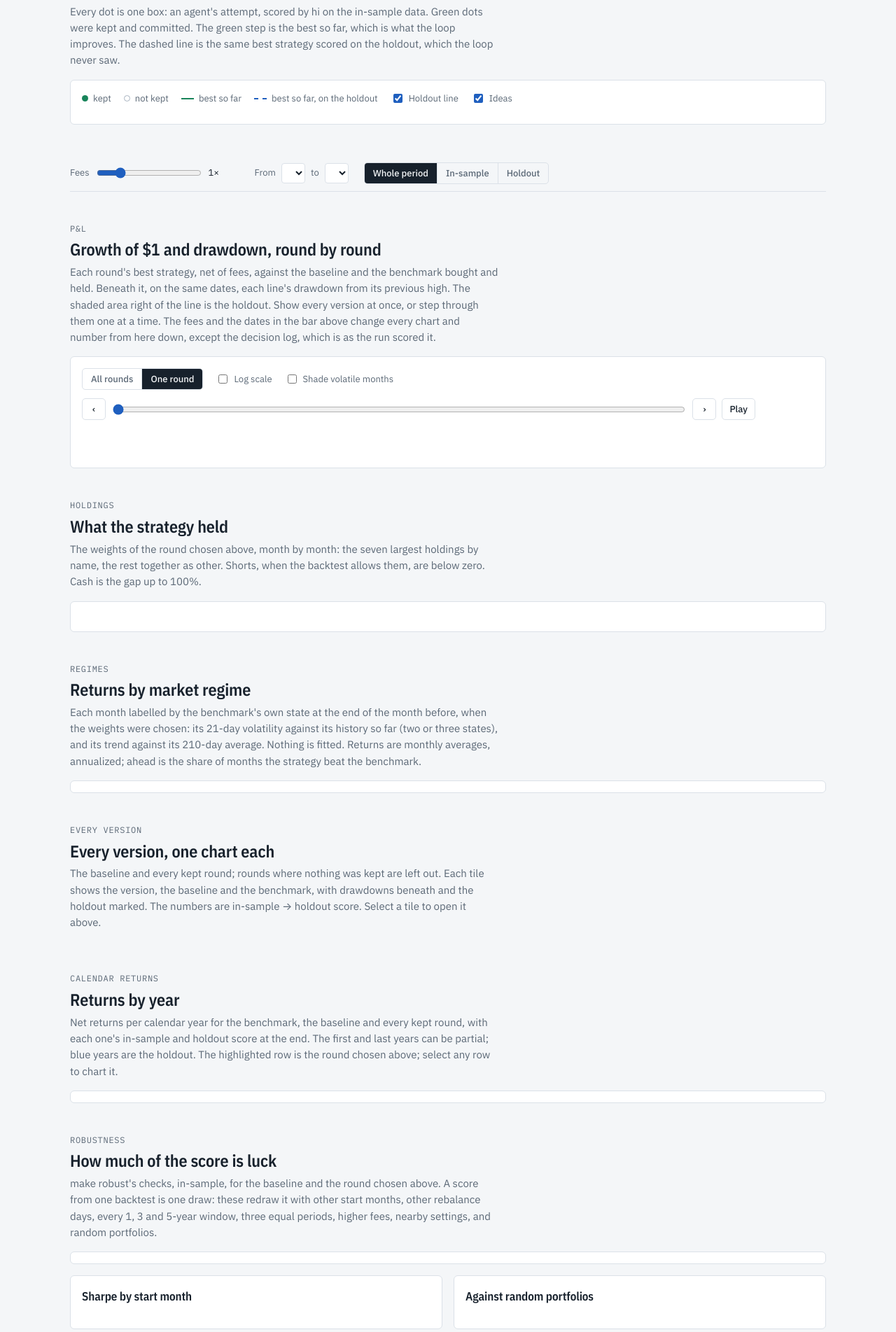
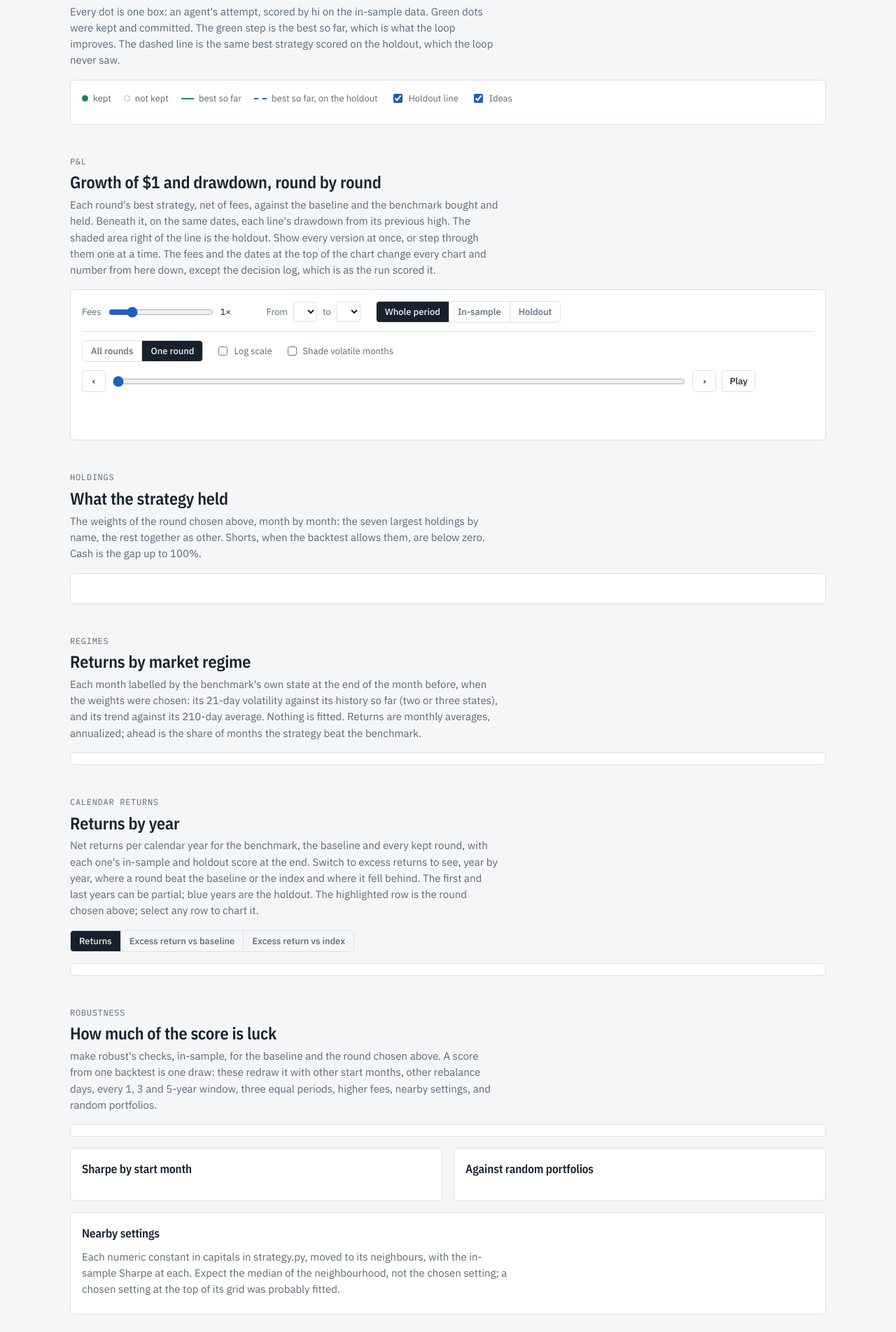
Before and after one commit to hifinab/cli, a Python web app: template templates/autoresearch-quant/report/report.html in a window 1280 px wide. Shown: the part 338-2241 px from the top of the page at 70% size. Run offline with Jinja, Linux system fonts and the light colour scheme; the template is opened without the code that fills it, so the values that code supplies are empty.

Commit message:
autoresearch-quant report: controls in the chart, excess returns by year
The fees, the dates and the period buttons sit at the top of the P&L
panel instead of a bar of their own. The per-version small multiples are
gone: a run of a hundred rounds would make the page very long. Returns by
year gets tabs for the excess return over the baseline and over the index.

Co-Authored-By: Claude Opus 5.5 <noreply@anthropic.com>

```diff
--- a/templates/autoresearch-quant/report/report.html
+++ b/templates/autoresearch-quant/report/report.html
@@ -10,7 +10,7 @@
 <link rel="preconnect" href="https://fonts.gstatic.com" crossorigin>
 <link rel="stylesheet" href="https://fonts.googleapis.com/css2?family=IBM+Plex+Mono:wght@400;500&family=IBM+Plex+Sans+Condensed:wght@500;600&family=IBM+Plex+Sans:ital,wght@0,400;0,500;0,600;1,400&display=swap">
 <style>
-/* Layout: one research-note column; charts span the column, a stats table sits under the main chart, small multiples in a wrapping grid. */
+/* Layout: one research-note column; charts span the column, a stats table sits under the main chart. */
 :root {
   --bg: #f4f6f8; --panel: #ffffff; --ink: #17212c; --muted: #5b6876; --rule: #dbe1e8;
   --accent: #1f5fbf; --kept: #18845a; --base: #b2741a; --spy: #69737f; --attempt: #a7b2bf;
@@ -119,13 +119,6 @@ tr.grp th { text-align: center; border-bottom: 0; color: var(--ink); }
 #yearTable tr:focus-visible { outline: 2px solid var(--accent); outline-offset: -2px; }
 td.p { background: var(--posbg); color: var(--pos); } td.n { background: var(--negbg); color: var(--neg); }
 
-.multiples { display: grid; grid-template-columns: repeat(auto-fill, minmax(230px, 1fr)); gap: 12px; }
-.tile { background: var(--panel); border: 1px solid var(--rule); border-radius: 6px; padding: 10px 10px 6px; cursor: pointer; display: grid; gap: 2px; text-align: left; font: inherit; color: inherit; min-width: 0; }
-.tile:hover { border-color: var(--accent); }
-.tile.sel { border-color: var(--accent); box-shadow: inset 0 0 0 1px var(--accent); }
-.tile .h { display: flex; justify-content: space-between; gap: 8px; font-family: var(--f-mono); font-size: 11.5px; color: var(--muted); }
-.tile .l { font-size: 12.5px; line-height: 1.3; min-height: 2.6em; }
-.tile svg { width: 100%; height: auto; display: block; }
 
 .findings { display: grid; gap: 18px; counter-reset: f; }
 .finding { display: grid; grid-template-columns: 34px 1fr; gap: 4px 12px; }
@@ -134,7 +127,7 @@ td.p { background: var(--posbg); color: var(--pos); } td.n { background: var(--n
 .finding p { grid-column: 2; }
 .note { border-left: 3px solid var(--base); padding: 4px 0 4px 14px; color: var(--ink); max-width: 80ch; }
 ul.recs { margin: 0; padding-left: 20px; display: grid; gap: 8px; max-width: 76ch; }
-.viewbar { position: sticky; top: env(safe-area-inset-top, 0px); z-index: 5; background: var(--bg); border-bottom: 1px solid var(--rule); padding-block: 10px; display: flex; flex-wrap: wrap; align-items: center; gap: 10px 22px; }
+.viewbar { border-bottom: 1px solid var(--rule); padding-bottom: 12px; gap: 10px 22px; }
 .viewbar .grp { display: inline-flex; align-items: center; gap: 8px; font-size: 13px; color: var(--muted); }
 .viewbar select { font: 13px var(--f-mono); color: var(--ink); background: var(--panel); border: 1px solid var(--rule); border-radius: 4px; padding: 4px 6px; }
 .viewbar input[type=range] { width: 150px; accent-color: var(--accent); }
@@ -184,7 +177,14 @@ footer { color: var(--muted); font-size: 13px; display: grid; gap: 6px; }
   </div>
 </section>
 
-<div class="viewbar" id="viewbar" aria-label="View">
+<section id="equity">
+  <div class="sec-head">
+    <div class="eyebrow">P&amp;L</div>
+    <h2>Growth of $1 and drawdown, round by round</h2>
+    <p id="equityText">Each round's best strategy, net of fees, against the baseline and the benchmark bought and held. Beneath it, on the same dates, each line's drawdown from its previous high. The shaded area right of the line is the holdout. Show every version at once, or step through them one at a time. The fees and the dates at the top of the chart change every chart and number from here down, except the decision log, which is as the run scored it.</p>
+  </div>
+  <div class="panel" style="display:grid;gap:12px">
+    <div class="controls viewbar" id="viewbar" aria-label="View">
   <span class="grp">Fees <input type="range" id="costs" min="0" max="5" step="0.25" value="1" aria-label="Fees, as a multiple of the backtest's"><span class="num mono" id="costsLbl">1×</span></span>
   <span class="grp">From <select id="from" aria-label="First month"></select> to <select id="to" aria-label="Last month"></select></span>
   <span class="seg" role="group" aria-label="Period">
@@ -194,14 +194,6 @@ footer { color: var(--muted); font-size: 13px; display: grid; gap: 6px; }
   </span>
   <span class="grp mono" id="viewNote"></span>
 </div>
-
-<section id="equity">
-  <div class="sec-head">
-    <div class="eyebrow">P&amp;L</div>
-    <h2>Growth of $1 and drawdown, round by round</h2>
-    <p id="equityText">Each round's best strategy, net of fees, against the baseline and the benchmark bought and held. Beneath it, on the same dates, each line's drawdown from its previous high. The shaded area right of the line is the holdout. Show every version at once, or step through them one at a time. The fees and the dates in the bar above change every chart and number from here down, except the decision log, which is as the run scored it.</p>
-  </div>
-  <div class="panel" style="display:grid;gap:12px">
     <div class="controls">
       <div class="seg" role="group" aria-label="Traces">
         <button id="modeAll" aria-pressed="false">All rounds</button>
@@ -247,20 +239,16 @@ footer { color: var(--muted); font-size: 13px; display: grid; gap: 6px; }
   <div class="tablewrap panel" style="padding:8px"><table id="regimeTable"></table></div>
 </section>
 
-<section id="each">
-  <div class="sec-head">
-    <div class="eyebrow">Every version</div>
-    <h2 id="eachTitle">Every version, one chart each</h2>
-    <p>The baseline and every kept round; rounds where nothing was kept are left out. Each tile shows the version, the baseline and the benchmark, with drawdowns beneath and the holdout marked. The numbers are in-sample → holdout score. Select a tile to open it above.</p>
-  </div>
-  <div class="multiples" id="multiples"></div>
-</section>
-
 <section id="years">
   <div class="sec-head">
     <div class="eyebrow">Calendar returns</div>
     <h2>Returns by year</h2>
-    <p id="yearsText">Net returns per calendar year for the benchmark, the baseline and every kept round, with each one's in-sample and holdout score at the end. The first and last years can be partial; blue years are the holdout. The highlighted row is the round chosen above; select any row to chart it.</p>
+    <p id="yearsText">Net returns per calendar year for the benchmark, the baseline and every kept round, with each one's in-sample and holdout score at the end. Switch to excess returns to see, year by year, where a round beat the baseline or the index and where it fell behind. The first and last years can be partial; blue years are the holdout. The highlighted row is the round chosen above; select any row to chart it.</p>
+  </div>
+  <div class="seg" role="group" aria-label="Returns or excess returns" style="justify-self:start">
+    <button id="yrRet" aria-pressed="true">Returns</button>
+    <button id="yrBase" aria-pressed="false">Excess return vs baseline</button>
+    <button id="yrIdx" aria-pressed="false">Excess return vs index</button>
   </div>
   <div class="tablewrap panel" style="padding:8px"><table id="yearTable"></table></div>
 </section>
@@ -448,7 +436,6 @@ function header(T) {
   $("#eyebrow").textContent = `hi agent best-of · run ${R.id} · ${R.project}`;
   $("#title").textContent = `${R.project}: run ${R.id}`;
   $("#progressTitle").textContent = `In-sample ${NAME}, attempt by attempt`;
-  $("#eachTitle").textContent = `The ${V.length} versions, one chart each`;
   $("#logTitle").textContent = `All ${A.length} attempts`;
   let lede = `${boxes} ${boxes === 1 ? "box" : "boxes"} a round, ${ROUNDS} rounds, ${mins} minutes, $${R.spend_usd.toFixed(2)}. In-sample ${NAME} went from ${f3(base.score)} to ${f3(last.score)}.`;
   if (HOOK) lede += ` On the holdout, which the loop never saw, it went from ${f3(base.scoreHo)} to ${f3(last.scoreHo)}.` + (num(BENCH.hoM[KEY]) ? ` Over those months ${BENCH.name} alone had ${f3(BENCH.hoM[KEY])}.` : "");
@@ -628,7 +615,6 @@ function drawEquity() {
   $("#statTable").innerHTML = `<tr class="grp"><th></th>${parts.map(([n, a, b]) => `<th colspan="4">${n} ${M[a]} – ${M[b]}</th>`).join("")}</tr><tr><th></th>${"<th>Sharpe</th><th>CAGR</th><th>Vol</th><th>Max DD</th>".repeat(parts.length)}</tr>` +
     row(v.round ? `Round ${v.round}` : "Baseline", "var(--accent)", v.ret) + (vi ? row("Baseline", "var(--base)", base.ret, true) : "") + row(BENCH.name, "var(--spy)", BENCH.ret);
   $("#slider").value = round;
-  document.querySelectorAll(".tile").forEach((t) => t.classList.toggle("sel", +t.dataset.vi === vi));
   drawYears(); drawHoldings(); drawRegimes(); drawRobust();
 }
 function setMode(m) { mode = m; store("results.mode", m); $("#modeAll").setAttribute("aria-pressed", m === "all"); $("#modeOne").setAttribute("aria-pressed", m === "one"); drawEquity(); }
@@ -640,34 +626,28 @@ function setView(from, to) {
   $("#rangeIs").setAttribute("aria-pressed", HOOK && FROM === is[0] && TO === is[1]);
   $("#rangeHo").setAttribute("aria-pressed", HOOK && FROM === ho[0] && TO === ho[1]);
   $("#viewNote").textContent = `${TO - FROM + 1} months` + (K !== 1 ? ` · fees ${K}× the backtest's` : "");
-  drawEquity(); drawMultiples();
+  drawEquity();
 }
 function setRound(r) { round = Math.max(0, Math.min(ROUNDS, r)); drawEquity(); }
 function stop() { if (playing) { clearInterval(playing); playing = null; $("#play").textContent = "Play"; } }
 
-// ---------- multiples ----------
-function drawMultiples() {
-  const box = $("#multiples"); box.innerHTML = "";
-  V.forEach((v, vi) => {
-    const b = document.createElement("button"); b.className = "tile"; b.dataset.vi = vi; b.type = "button";
-    const better = (v.scoreHo - base.scoreHo) * (R.higher ? 1 : -1) >= 0;
-    b.innerHTML = `<div class="h"><span>round ${v.round}${v.round ? " · " + esc(v.agent) : ""}</span><span>${f3(v.score)}${HOOK ? ` → <span class="${v.round ? (better ? "up" : "down") : ""}">${f3(v.scoreHo)}</span>` : ""}</span></div><div class="l">${esc(v.label)}</div><div class="c" style="position:relative"></div>`;
-    equityChart(b.querySelector(".c"), [benchSeries(), baseSeries(), { ret: v.ret, color: css("--accent"), width: 1.8 }].map((s) => ({ ...s, width: (s.width || 1.5) * 0.8 })), { from: FROM, to: TO, mini: true });
-    b.onclick = () => { stop(); round = v.round; setMode("one"); $("#equity").scrollIntoView({ behavior: matchMedia("(prefers-reduced-motion: reduce)").matches ? "auto" : "smooth" }); };
-    box.appendChild(b);
-  });
-}
-
 // ---------- years ----------
 function yearly(ret) { const o = {}; for (let i = FROM; i <= TO; i++) { const y = M[i].slice(0, 4); o[y] = (o[y] ?? 1) * (1 + ret[i]); } for (const y in o) o[y] = (o[y] - 1) * 100; return o; }
+let yearView = store("results.years") || "ret";
 function drawYears() {
   const sel = roundVer[round], benchY = yearly(BENCH.ret), years = Object.keys(benchY), hoYear = HOOK ? M[HO].slice(0, 4) : "9999";
-  const cell = (r) => { const a = Math.min(1, Math.abs(r) / 25) * 34 + 6; return `<td style="background:color-mix(in srgb, var(${r >= 0 ? "--pos" : "--neg"}) ${a.toFixed(0)}%, transparent);color:var(${r >= 0 ? "--pos" : "--neg"})">${r.toFixed(1)}</td>`; };
+  // Excess views subtract the reference's return that year, in percentage points; the reference row keeps its own return, uncoloured.
+  const refY = yearView === "base" ? yearly(base.ret) : yearView === "idx" ? benchY : null, scale = refY ? 10 : 25;
+  const isRef = (o) => refY && o === refY;
+  const shown = (o, y) => refY && !isRef(o) ? o[y] - refY[y] : o[y];
+  const paint = (r) => { const a = Math.min(1, Math.abs(r) / scale) * 34 + 6; return `<td style="background:color-mix(in srgb, var(${r >= 0 ? "--pos" : "--neg"}) ${a.toFixed(0)}%, transparent);color:var(${r >= 0 ? "--pos" : "--neg"})">${refY && r > 0 ? "+" : ""}${r.toFixed(1)}</td>`; };
+  const cells = (o) => years.map((y) => isRef(o) ? `<td style="color:var(--muted)">${o[y].toFixed(1)}</td>` : paint(shown(o, y))).join("");
   const tail = (a, b) => `<td class="sh">${f3(a)}</td>` + (HOOK ? `<td class="sh">${f3(b)}</td>` : ""); // as the run scored them
   const head = `<tr><th class="stick">Version</th>${years.map((y) => `<th${y >= hoYear ? ' style="color:var(--accent)"' : ""}>${y}</th>`).join("")}<th class="sh">${esc(NAME)} in</th>${HOOK ? `<th class="sh">${esc(NAME)} out</th>` : ""}</tr>`;
-  const bench = `<tr class="ref"><td class="stick"><span class="key"><i class="sw" style="color:var(--spy)"></i>${esc(BENCH.name)}</span><span class="sub">bought and held</span></td>${years.map((y) => cell(benchY[y])).join("")}${tail(BENCH.in[KEY], BENCH.hoM[KEY])}</tr>`;
-  const rows = V.map((v, vi) => { const o = yearly(v.ret); return `<tr data-round="${v.round}" class="${vi === sel ? "cur" : ""}${vi === 0 ? " ref" : ""}" tabindex="0"><td class="stick"><span class="key"><i class="sw${vi === 0 ? " dash" : ""}" style="color:var(${vi === 0 ? "--base" : "--accent"})"></i>${vi === 0 ? "Baseline" : "Round " + v.round}${vi ? ` <span class="ag">${esc(v.agent)}</span>` : ""}</span><span class="sub">${esc(v.label)}</span></td>${years.map((y) => cell(o[y])).join("")}${tail(v.score, v.scoreHo)}</tr>`; }).join("");
+  const bench = `<tr class="ref"><td class="stick"><span class="key"><i class="sw" style="color:var(--spy)"></i>${esc(BENCH.name)}</span><span class="sub">bought and held${yearView === "idx" ? " · the reference" : ""}</span></td>${cells(benchY)}${tail(BENCH.in[KEY], BENCH.hoM[KEY])}</tr>`;
+  const rows = V.map((v, vi) => { const o = vi === 0 && refY && yearView === "base" ? refY : yearly(v.ret); return `<tr data-round="${v.round}" class="${vi === sel ? "cur" : ""}${vi === 0 ? " ref" : ""}" tabindex="0"><td class="stick"><span class="key"><i class="sw${vi === 0 ? " dash" : ""}" style="color:var(${vi === 0 ? "--base" : "--accent"})"></i>${vi === 0 ? "Baseline" : "Round " + v.round}${vi ? ` <span class="ag">${esc(v.agent)}</span>` : ""}</span><span class="sub">${esc(v.label)}${vi === 0 && yearView === "base" ? " · the reference" : ""}</span></td>${cells(o)}${tail(v.score, v.scoreHo)}</tr>`; }).join("");
   const t = $("#yearTable"); t.innerHTML = head + bench + rows;
+  for (const [id, view] of [["#yrRet", "ret"], ["#yrBase", "base"], ["#yrIdx", "idx"]]) { const b = $(id); b.setAttribute("aria-pressed", yearView === view); b.onclick = () => { yearView = view; store("results.years", view); drawYears(); }; }
   t.querySelectorAll("tr[data-round]").forEach((tr) => { const go = () => { stop(); setRound(+tr.dataset.round); }; tr.onclick = go; tr.onkeydown = (e) => { if (e.key === "Enter" || e.key === " ") { e.preventDefault(); go(); } }; });
 }
 
@@ -883,7 +863,7 @@ function drawAssumptions() {
     "Prices are adjusted closes from Yahoo Finance: dividends and splits are in the returns, reinvested on the day.",
     `The benchmark, ${BENCH.name}, is bought and held without fees.`,
     `The first ${R.warmup ?? 12} months only build history and aren't scored. No taxes.`,
-    "Charts and tables after the fees bar use monthly returns; the scores in the header and the log are evaluate.py's, as the run recorded them.",
+    "Charts and tables that follow the fees and dates use monthly returns; the scores in the header and the log are evaluate.py's, as the run recorded them.",
   ];
   if (HOOK) items.push("make results scored every attempt on the holdout, so it is spent: a version picked because it looks good there has been fitted to it.");
   $("#assumeList").innerHTML = items.map((t) => `<li>${esc(t)}</li>`).join("");
@@ -906,10 +886,10 @@ function start(T) {
   document.addEventListener("keydown", (e) => { if (e.target.tagName === "INPUT" || e.target.tagName === "TR") return; if (e.key === "ArrowLeft") { stop(); setRound(round - 1); } if (e.key === "ArrowRight") { stop(); setRound(round + 1); } });
   if (!REG.some((r) => r.vol2)) { $("#shadeVol").parentElement.hidden = true; $("#regimes").hidden = true; }
   $("#from").value = 0; $("#to").value = TO; $("#viewNote").textContent = `${M.length} months`;
-  drawMultiples(); drawLog(); drawDecisions(); drawLessons(); drawCapacity(); drawAssumptions();
+  drawLog(); drawDecisions(); drawLessons(); drawCapacity(); drawAssumptions();
   observe($("#progressChart"), drawProgress); observe($("#equityChart"), drawEquity);
   observe($("#holdChart"), drawHoldings); observe($("#startChart"), drawRobust);
-  const redraw = () => { drawProgress(); drawEquity(); drawMultiples(); };
+  const redraw = () => { drawProgress(); drawEquity(); };
   matchMedia("(prefers-color-scheme: dark)").addEventListener("change", redraw);
   new MutationObserver(redraw).observe(document.documentElement, { attributes: true, attributeFilter: ["data-theme"] });
 }
```
Also changed, not shown: guide/autoresearch/templates.md (+3 -3 lines), guide/tutorials/autoresearch-quant.md (+2 -1 lines), guide/tutorials/autoresearch-quant/results/b-3/report.html (+30 -50 lines).
